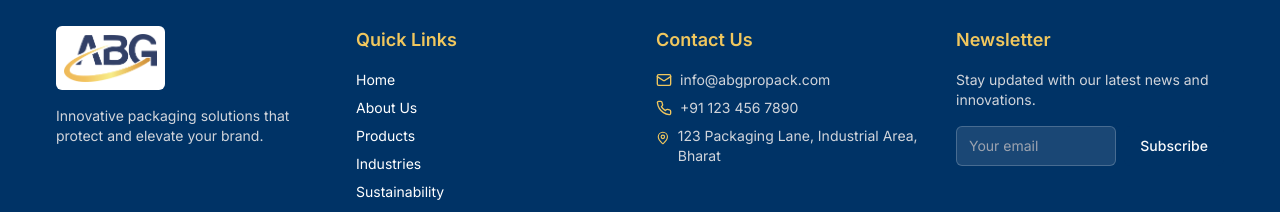
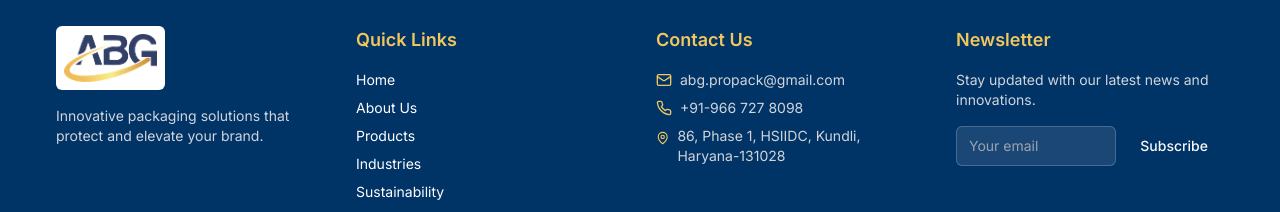
Before and after one commit to tixteen-app/new-abp, a Next.js app: page / in a window 1280 px wide. Shown: the part 5973-6185 px from the top of the page. Built offline with nearby package versions, Linux system fonts and the light colour scheme.

Commit message:
update detgails in footer

```diff
--- a/components/layout/footer.tsx
+++ b/components/layout/footer.tsx
@@ -48,15 +48,15 @@ export function Footer() {
           <div className="flex flex-col space-y-2 text-sm text-gray-300">
             <div className="flex items-center space-x-2">
               <Mail className="h-4 w-4 text-accent" />
-              <span>info@abgpropack.com</span>
+              <span>abg.propack@gmail.com</span>
             </div>
             <div className="flex items-center space-x-2">
               <Phone className="h-4 w-4 text-accent" />
-              <span>+91 123 456 7890</span>
+              <span>+91-966 727 8098</span>
             </div>
             <div className="flex items-start space-x-2">
               <MapPin className="h-4 w-4 text-accent mt-1" />
-              <span>123 Packaging Lane, Industrial Area, Bharat</span>
+              <span>86, Phase 1, HSIIDC, Kundli, Haryana-131028</span>
             </div>
           </div>
         </div>
```
Also changed, not shown: app/blog/[slug]/page.tsx (line endings or trailing spaces).
